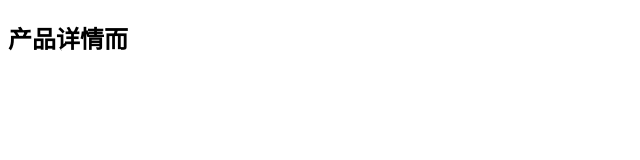
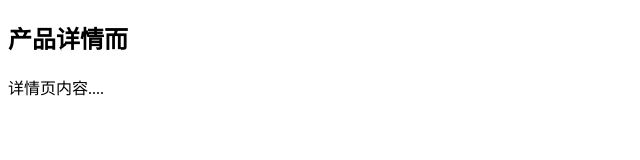
Before and after one commit to maoyuanyuan/testApp, a plain HTML site: page 1226/pro_detail.html in a window 1280 px wide. Shown: the whole page, without its empty margins (0-640 px from the left). Drawn offline with Linux system fonts and the light colour scheme.

Commit message:
添加详情页内容

```diff
--- a/1226/pro_detail.html
+++ b/1226/pro_detail.html
@@ -6,5 +6,8 @@
 </head>
 <body>
 	<h2>产品详情而</h2>
+	<div class="detail">
+		<p>详情页内容....</p>
+	</div>
 </body>
 </html>
```
